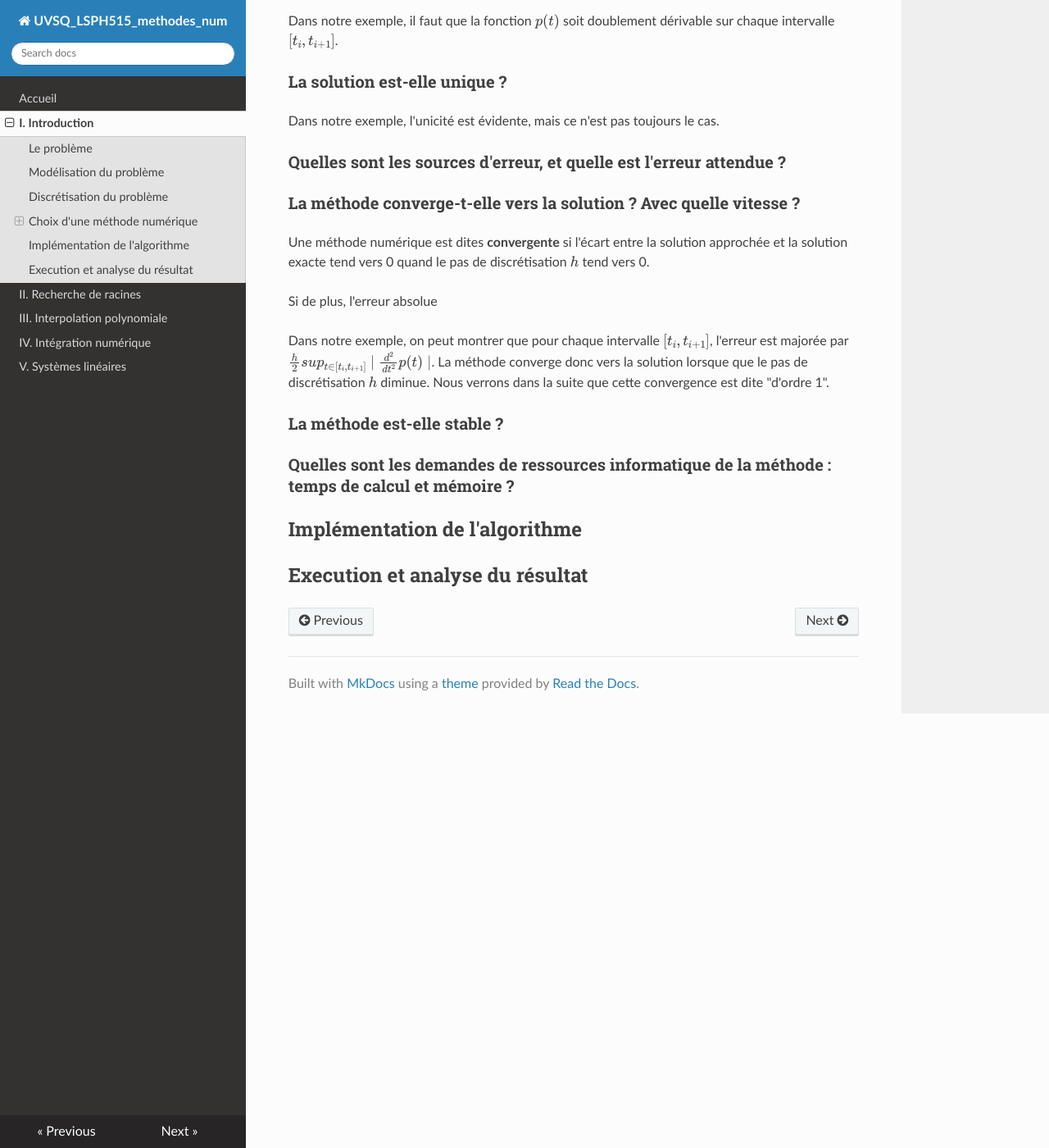
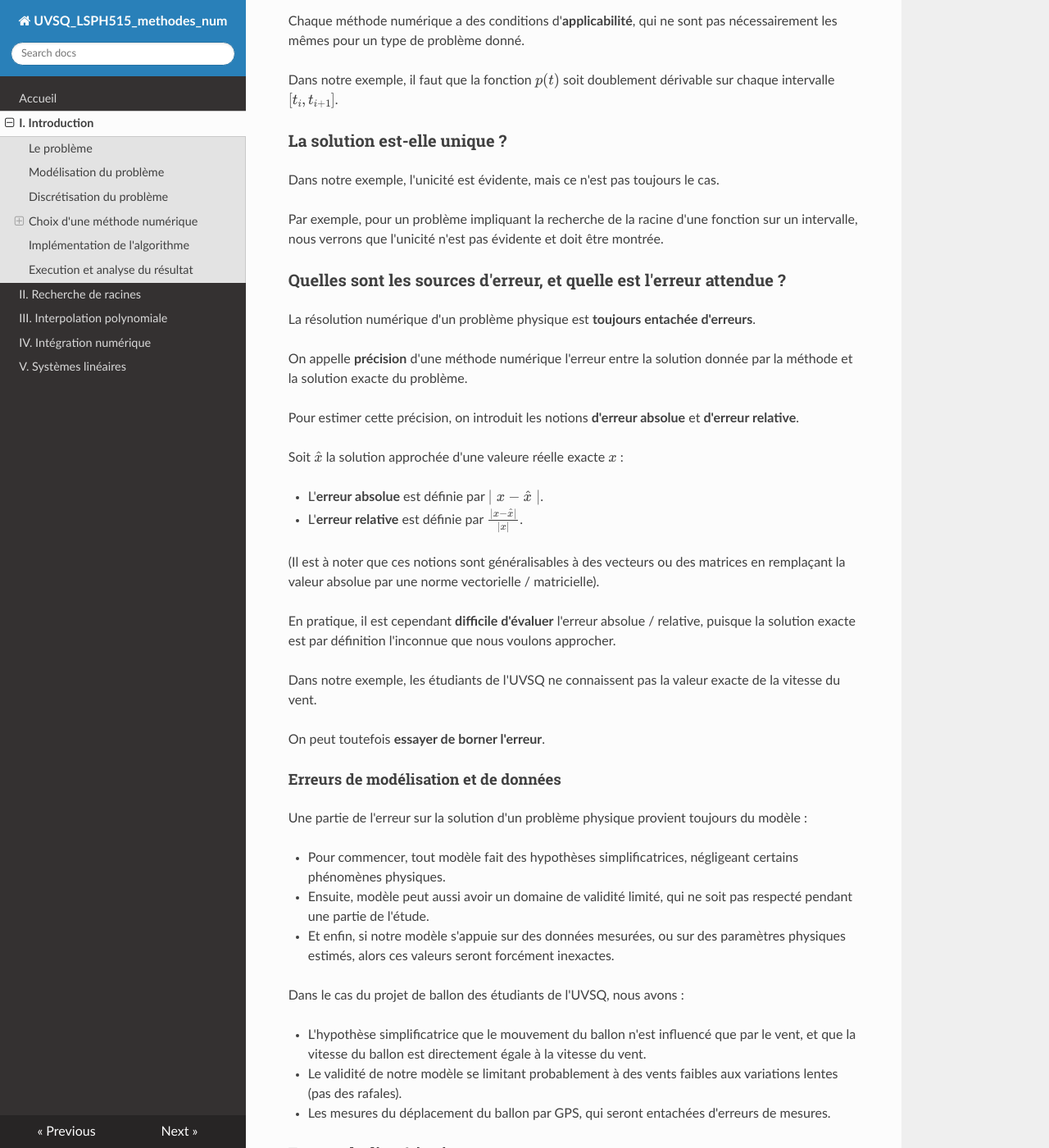
Before and after one commit to NicOudart/UVSQ_LSPH515_methodes_num, an MkDocs documentation site: the page built from docs/Chap1_Introduction.md, in a window 1280 px wide and 1400 px high, scrolled down 1793 px. Shown: the whole window at 82% size. Built offline with MkDocs 1.6.1, drawn with Linux system fonts in a browser that asks for light colours; nearby versions of some CDN libraries; some of the changed text lies outside the part shown.

Commit message:
-Update of Chapter 1.

```diff
--- a/docs/Chap1_Introduction.md
+++ b/docs/Chap1_Introduction.md
@@ -54,13 +54,61 @@ Lorsque l'on choisi une méthode numérique pour répondre à un problème, il c
 
 ### La méthode est-elle **applicable** ?
 
+Chaque méthode numérique a des conditions d'**applicabilité**, qui ne sont pas nécessairement les mêmes pour un type de problème donné.
+
 Dans notre exemple, il faut que la fonction $p(t)$ soit doublement dérivable sur chaque intervalle $[t_i,t_{i+1}]$.
 
 ### La solution est-elle **unique** ?
 
 Dans notre exemple, l'unicité est évidente, mais ce n'est pas toujours le cas.
 
+Par exemple, pour un problème impliquant la recherche de la racine d'une fonction sur un intervalle, nous verrons que l'unicité n'est pas évidente et doit être montrée.
+
 ### Quelles sont les sources d'erreur, et quelle est l'erreur attendue ?
+
+La résolution numérique d'un problème physique est **toujours entachée d'erreurs**.
+
+On appelle **précision** d'une méthode numérique l'erreur entre la solution donnée par la méthode et la solution exacte du problème.
+
+Pour estimer cette précision, on introduit les notions **d'erreur absolue** et **d'erreur relative**.
+
+Soit $\hat{x}$ la solution approchée d'une valeure réelle exacte $x$ :
+
+- L'**erreur absolue** est définie par $\mid x - \hat{x} \mid$.
+
+- L'**erreur relative** est définie par $\frac{\mid x - \hat{x} \mid}{\mid x \mid}$.
+
+(Il est à noter que ces notions sont généralisables à des vecteurs ou des matrices en remplaçant la valeur absolue par une norme vectorielle / matricielle).
+
+En pratique, il est cependant **difficile d'évaluer** l'erreur absolue / relative, puisque la solution exacte est par définition l'inconnue que nous voulons approcher.
+
+Dans notre exemple, les étudiants de l'UVSQ ne connaissent pas la valeur exacte de la vitesse du vent.
+
+On peut toutefois **essayer de borner l'erreur**.
+
+#### Erreurs de modélisation et de données
+
+Une partie de l'erreur sur la solution d'un problème physique provient toujours du modèle :
+
+- Pour commencer, tout modèle fait des hypothèses simplificatrices, négligeant certains phénomènes physiques.
+
+- Ensuite, modèle peut aussi avoir un domaine de validité limité, qui ne soit pas respecté pendant une partie de l'étude.
+
+- Et enfin, si notre modèle s'appuie sur des données mesurées, ou sur des paramètres physiques estimés, alors ces valeurs seront forcément inexactes.
+
+Dans le cas du projet de ballon des étudiants de l'UVSQ, nous avons :
+
+- L'hypothèse simplificatrice que le mouvement du ballon n'est influencé que par le vent, et que la vitesse du ballon est directement égale à la vitesse du vent.
+
+- Le validité de notre modèle se limitant probablement à des vents faibles aux variations lentes (pas des rafales).
+
+- Les mesures du déplacement du ballon par GPS, qui seront entachées d'erreurs de mesures.
+
+#### Erreurs de discrétisation
+
+#### Erreurs d'arrondi
+
+#### Erreurs de représentation des nombres
 
 ### La méthode **converge**-t-elle vers la solution ? Avec quelle vitesse ?
 
```
